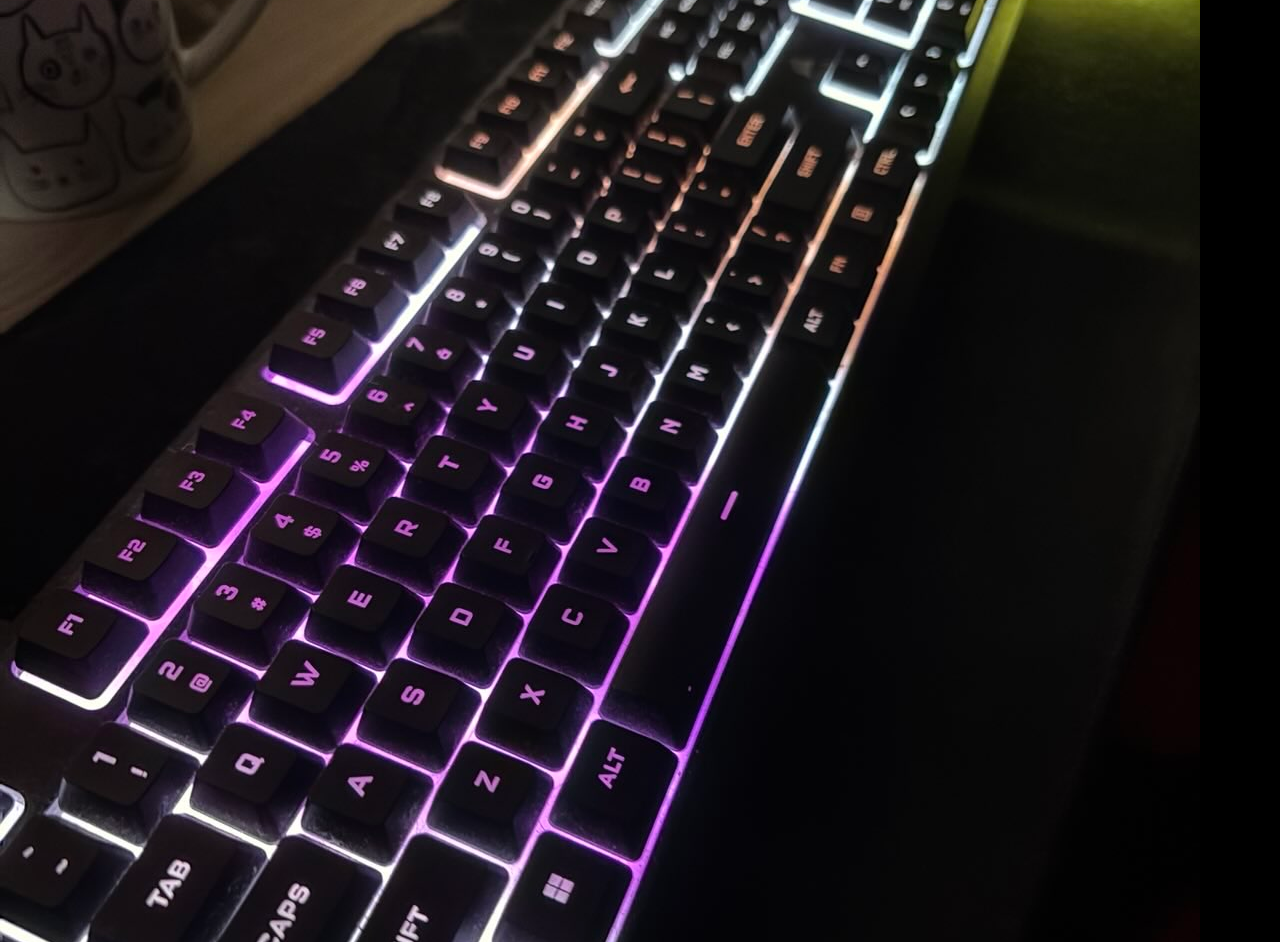
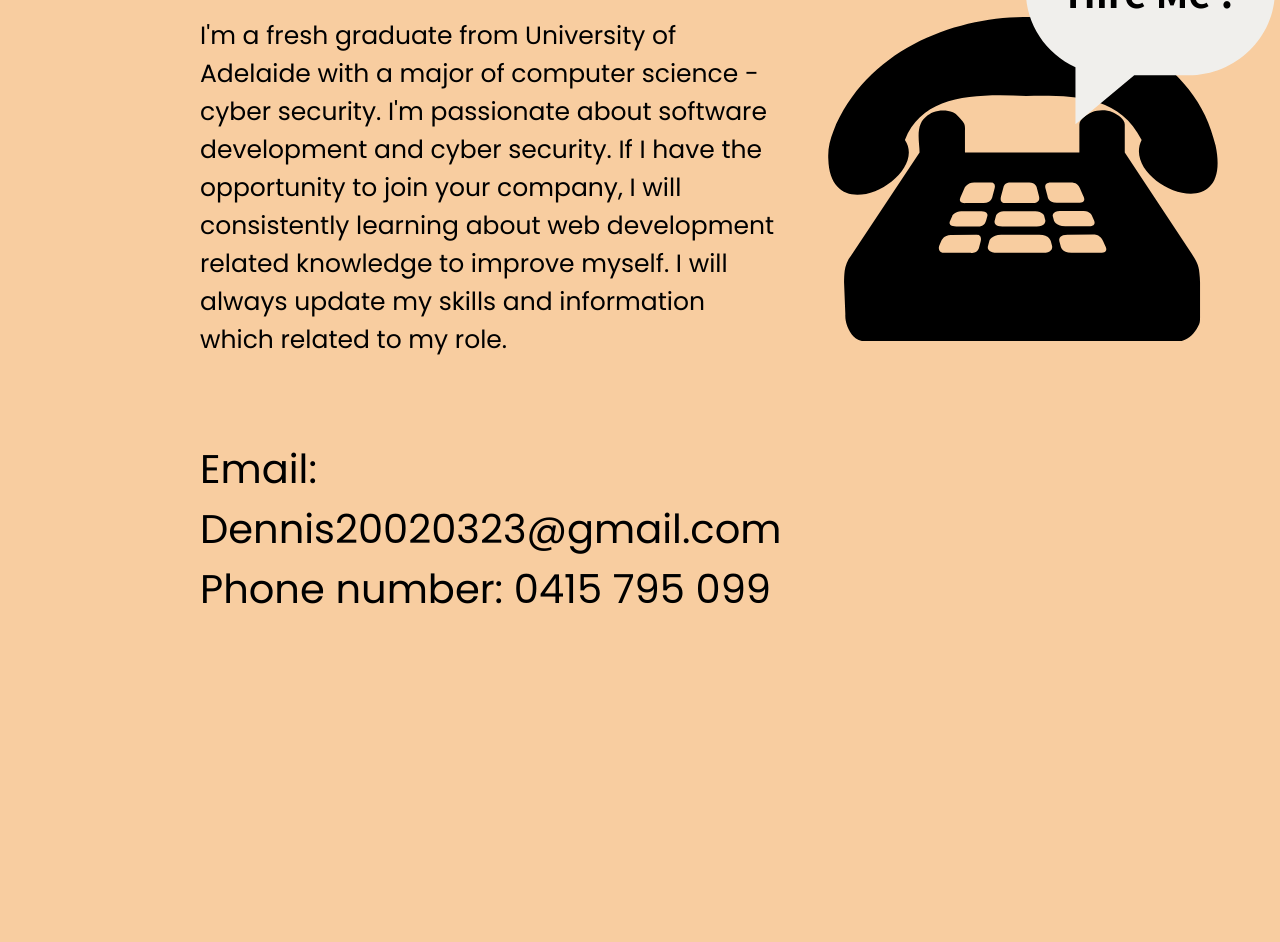
Before and after one commit to Dennischan0203/portfolio, a plain HTML site: page contact.html in a window 1280 px wide. Shown: the part 403-1345 px from the top of the page. After the commit the page ends 1222 px from the top, so only its background shows below. Drawn offline with Linux system fonts and the light colour scheme.

Commit message:
Implement Contact Page

```diff
--- a/contact.css
+++ b/contact.css
@@ -5,8 +5,7 @@
     font-family: "Poppins", sans-serif;
 }
 body{
-    background-color: black;
-    color: white;
+    background-color: rgb(248, 205, 160);
 }
 .header{
     display: flex;
@@ -14,6 +13,8 @@ body{
     justify-content: space-between;
     align-items: center;
     padding: 20px 200px;
+    color: white;
+    background-color: black;
 }
 div.header-logo{
     flex: 1;
@@ -33,3 +34,23 @@ nav a{
     font-size: 30px;
     text-decoration: none;
 }
+section.contact-content {
+    display: flex;
+    padding: 200px;
+}
+.intro{
+    display: flex;
+    flex-direction: column;
+    gap: 30px;
+}
+.Contact_me{
+    font-size: 60px;
+}
+.description{
+    font-size: 25px;
+}
+
+div.info{
+    margin-top: 50px;
+    font-size: 40px;
+}
--- a/contact.html
+++ b/contact.html
@@ -23,14 +23,9 @@
         </nav>
     </div>
 
-
-    <section class="home-content">
-        <div class="home_img">
-            <img src="img.jpg" alt="A keyboard for development">
-        </div>
+    <section class="contact-content">
         <div class="intro">
-            <p class="greeting">Hi, It's<span class="stress"> Dennis</span></p>
-            <p class="simple-intro">I'm a <span class="stress">Web developer</span></p>
+            <h1 class="Contact_me">Contact Me</h1>
             <p class="description">I'm a <span class="stress">fresh graduate</span> from University of Adelaide
                 with a major of <span class="stress">computer science - cyber security</span>.
                 I'm passionate about software development and cyber security.
@@ -39,6 +34,14 @@
                 to <span class="stress">improve myself</span>. I will always update my skills and information which
                 related to my role.
             </p>
+            <div class="info">
+                <p>Email: Dennis20020323@gmail.com</p>
+                <p>Phone number: 0415 795 099</p>
+            </div>
+
+        </div>
+        <div class="contact_img">
+            <img src="Telephone.png" alt="A telephone image">
         </div>
     </section>
     <script src="script.js"></script>
--- a/project.css
+++ b/project.css
@@ -6,7 +6,7 @@
 }
 body{
     background-color: rgb(248, 205, 160);
-    color: white;
+
 }
 .header{
     display: flex;
@@ -15,6 +15,7 @@ body{
     align-items: center;
     padding: 20px 200px;
     background-color: black;
+    color: white;
 }
 div.header-logo{
     flex: 1;
```
Also changed, not shown: about.html (deleted, +0 -38 lines), Telephone.png (added).
